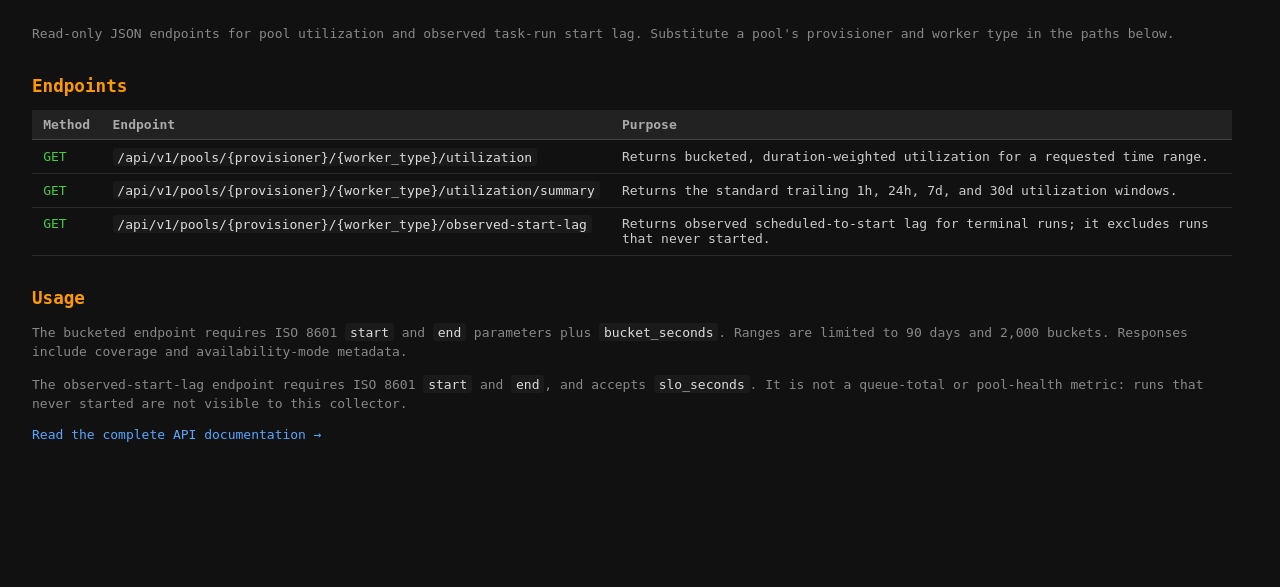
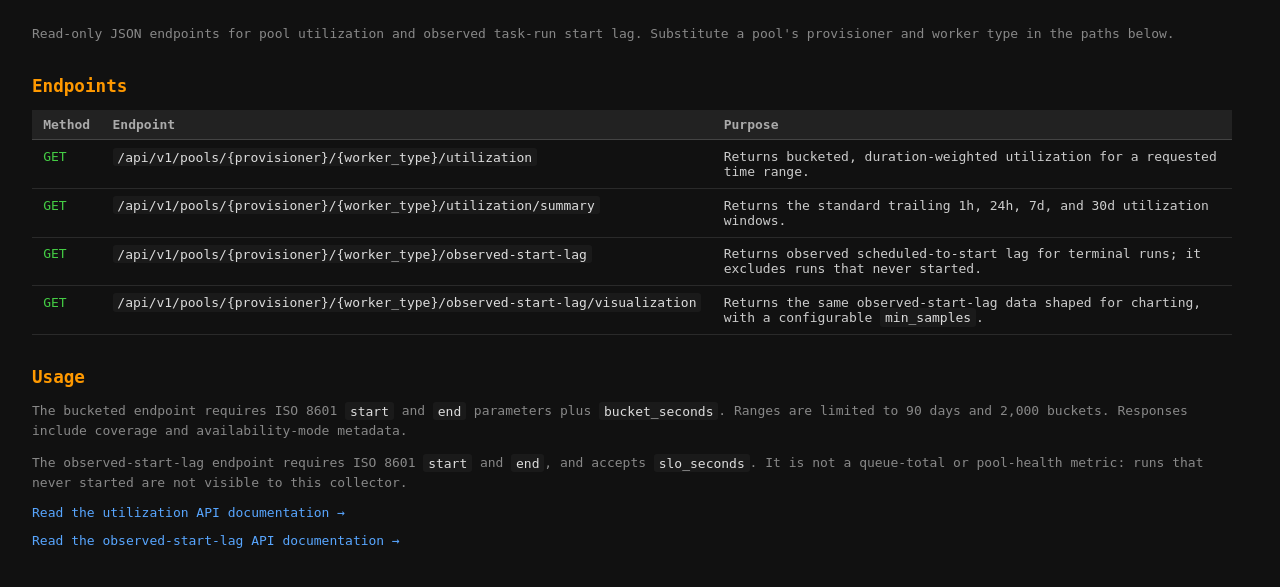
Before and after one commit to mozilla-platform-ops/pool-classifier, a Flask app: page /api in a window 1280 px wide. Shown: the part 78-665 px from the top of the page. Run offline with Flask 3, Linux system fonts and the light colour scheme; some libraries are stand-ins or nearby versions.

Commit message:
docs: link both API docs from /api page
Add the observed-start-lag/visualization endpoint row and link to
docs/observed-start-lag-api.md alongside the existing utilization
API doc link.

```diff
--- a/worker_health/pool_classifier_web/templates/api.html
+++ b/worker_health/pool_classifier_web/templates/api.html
@@ -47,11 +47,13 @@
     <tr><td class="method">GET</td><td><code>/api/v1/pools/{provisioner}/{worker_type}/utilization</code></td><td>Returns bucketed, duration-weighted utilization for a requested time range.</td></tr>
     <tr><td class="method">GET</td><td><code>/api/v1/pools/{provisioner}/{worker_type}/utilization/summary</code></td><td>Returns the standard trailing 1h, 24h, 7d, and 30d utilization windows.</td></tr>
     <tr><td class="method">GET</td><td><code>/api/v1/pools/{provisioner}/{worker_type}/observed-start-lag</code></td><td>Returns observed scheduled-to-start lag for terminal runs; it excludes runs that never started.</td></tr>
+    <tr><td class="method">GET</td><td><code>/api/v1/pools/{provisioner}/{worker_type}/observed-start-lag/visualization</code></td><td>Returns the same observed-start-lag data shaped for charting, with a configurable <code>min_samples</code>.</td></tr>
   </tbody>
 </table>
 <h2>Usage</h2>
 <p class="intro">The bucketed endpoint requires ISO 8601 <code>start</code> and <code>end</code> parameters plus <code>bucket_seconds</code>. Ranges are limited to 90 days and 2,000 buckets. Responses include coverage and availability-mode metadata.</p>
 <p class="intro">The observed-start-lag endpoint requires ISO 8601 <code>start</code> and <code>end</code>, and accepts <code>slo_seconds</code>. It is not a queue-total or pool-health metric: runs that never started are not visible to this collector.</p>
-<p><a class="doc-link" href="https://github.com/mozilla-platform-ops/pool-classifier/blob/main/docs/utilization-api.md">Read the complete API documentation →</a></p>
+<p><a class="doc-link" href="https://github.com/mozilla-platform-ops/pool-classifier/blob/main/docs/utilization-api.md">Read the utilization API documentation →</a></p>
+<p><a class="doc-link" href="https://github.com/mozilla-platform-ops/pool-classifier/blob/main/docs/observed-start-lag-api.md">Read the observed-start-lag API documentation →</a></p>
 </body>
 </html>
```
